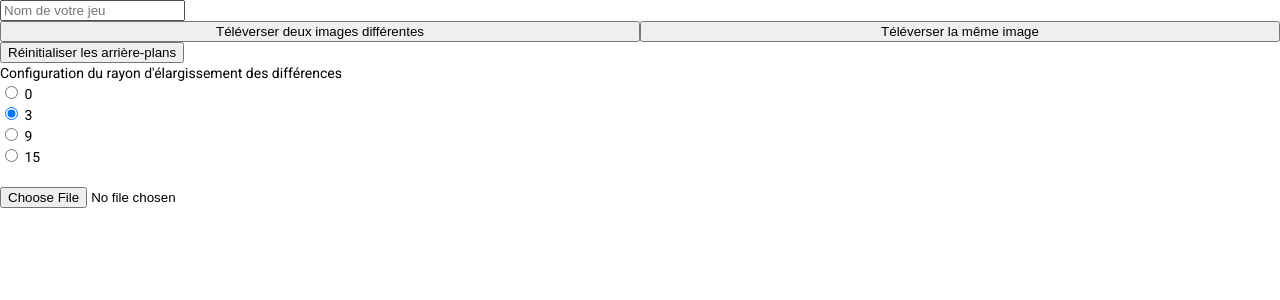
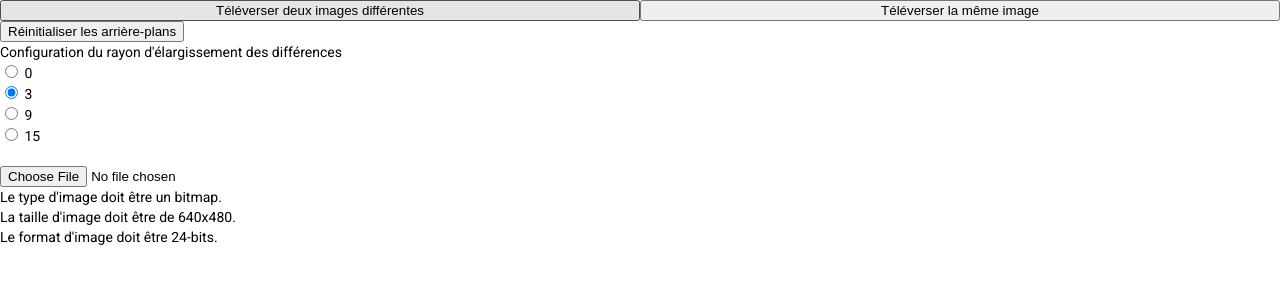
Before and after one commit to zebiriabderrahim/7_Differences, an Angular app in the folder client/: page /#/create in a window 1280 px wide. Shown: the top 300 px of the page. Built offline with nearby package versions, Linux system fonts and the light colour scheme.

Commit message:
feat: added validateImageFormat fct

```diff
--- a/client/src/app/pages/creation-page/creation-page.component.html
+++ b/client/src/app/pages/creation-page/creation-page.component.html
@@ -1,4 +1,3 @@
-<input type="text" class="form-control" placeholder="Nom de votre jeu">
 <div class="btn-group" style="width:100%">
     <button style="width:50%">Téléverser deux images différentes</button>
     <button style="width:50%">Téléverser la même image</button>
@@ -17,3 +16,6 @@
 
 <img [src]="url" height="200"> <br/>
 <input type='file' (change)="onSelectFile($event)">
+<div *ngIf="!this.isImageTypeValid">Le type d'image doit être un bitmap.</div>
+<div *ngIf="!this.isImageSizeValid">La taille d'image doit être de 640x480.</div>
+<div *ngIf="!this.isImageFormatValid">Le format d'image doit être 24-bits.</div>
--- a/client/src/app/pages/creation-page/creation-page.component.ts
+++ b/client/src/app/pages/creation-page/creation-page.component.ts
@@ -8,25 +8,42 @@ import { DEFAULT_RADIUS, IMG_HEIGHT, IMG_TYPE, IMG_WIDTH, RADIUS_SIZES } from '@
 })
 export class CreationPageComponent {
     url: string = '';
+    isImageTypeValid: boolean = false;
+    isImageSizeValid: boolean = false;
+    isImageFormatValid: boolean = false;
 
     radiusSizes: number[] = RADIUS_SIZES;
     defaultRadius: number = DEFAULT_RADIUS;
 
-    isImageTypeValid(imageDescription: string) {
-        return imageDescription === IMG_TYPE;
+    validateImageType(imageDescription: string) {
+        this.isImageTypeValid = imageDescription.includes(IMG_TYPE);
     }
 
-    isImageSizeValid(event: Event) {
+    validateImageSize(event: Event) {
         const target = event.target as HTMLInputElement;
-        return target.width === IMG_WIDTH && target.height === IMG_HEIGHT;
+        this.isImageSizeValid = target.width === IMG_WIDTH && target.height === IMG_HEIGHT;
+    }
+
+    async validateImageFormat(file: File) {
+        const bmpHeader = new DataView(await file.arrayBuffer());
+        const bmpFormat = bmpHeader.getUint16(28, true);
+        this.isImageFormatValid = bmpFormat === 24;
     }
 
     onSelectFile(event: Event) {
         const target = event.target as HTMLInputElement;
         if (target.files && target.files[0]) {
             const reader = new FileReader();
+            const file = target.files[0];
             reader.readAsDataURL(target.files[0]);
             reader.onload = (e: Event) => {
+                const image = new Image();
+                image.src = reader.result as string;
+                image.onload = (ev: Event) => {
+                    this.validateImageType(image.src);
+                    this.validateImageSize(ev);
+                    this.validateImageFormat(file);
+                };
                 this.url = (e.target as FileReader).result as string;
             };
         }
```
